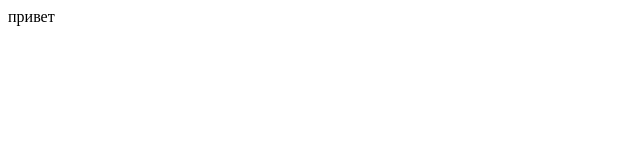
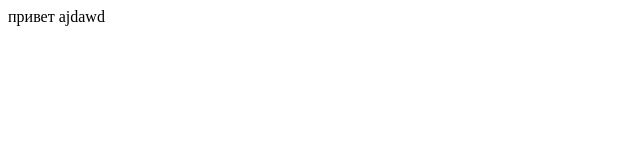
Before and after one commit to marlenovich/watches, a plain HTML site: page src/index.html in a window 1280 px wide. Shown: the full height of the page, 0-640 px from the left. Drawn offline with Linux system fonts and the light colour scheme.

Commit message:
Проверка

```diff
--- a/src/index.html
+++ b/src/index.html
@@ -8,7 +8,7 @@
 </head>
 
 <body>
-  привет
+  привет ajdawd
 </body>
 
 </html>
```
